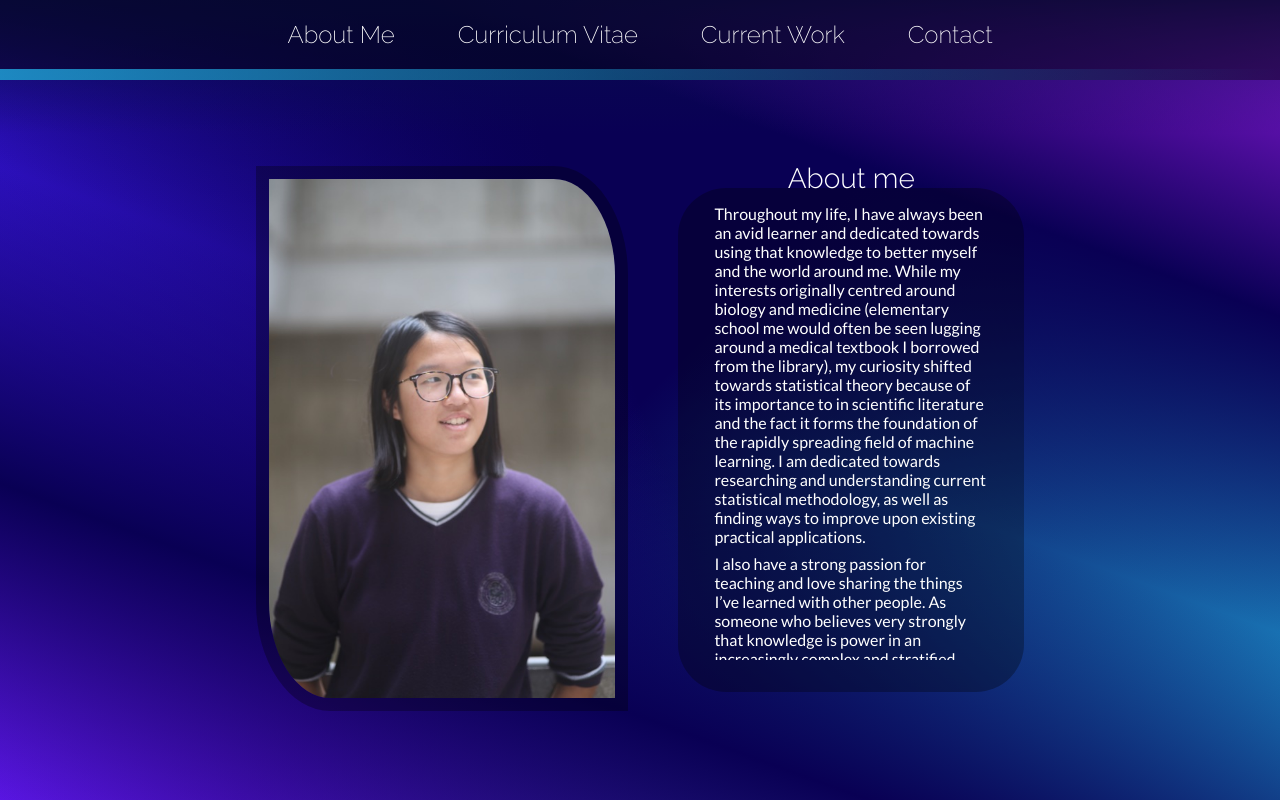
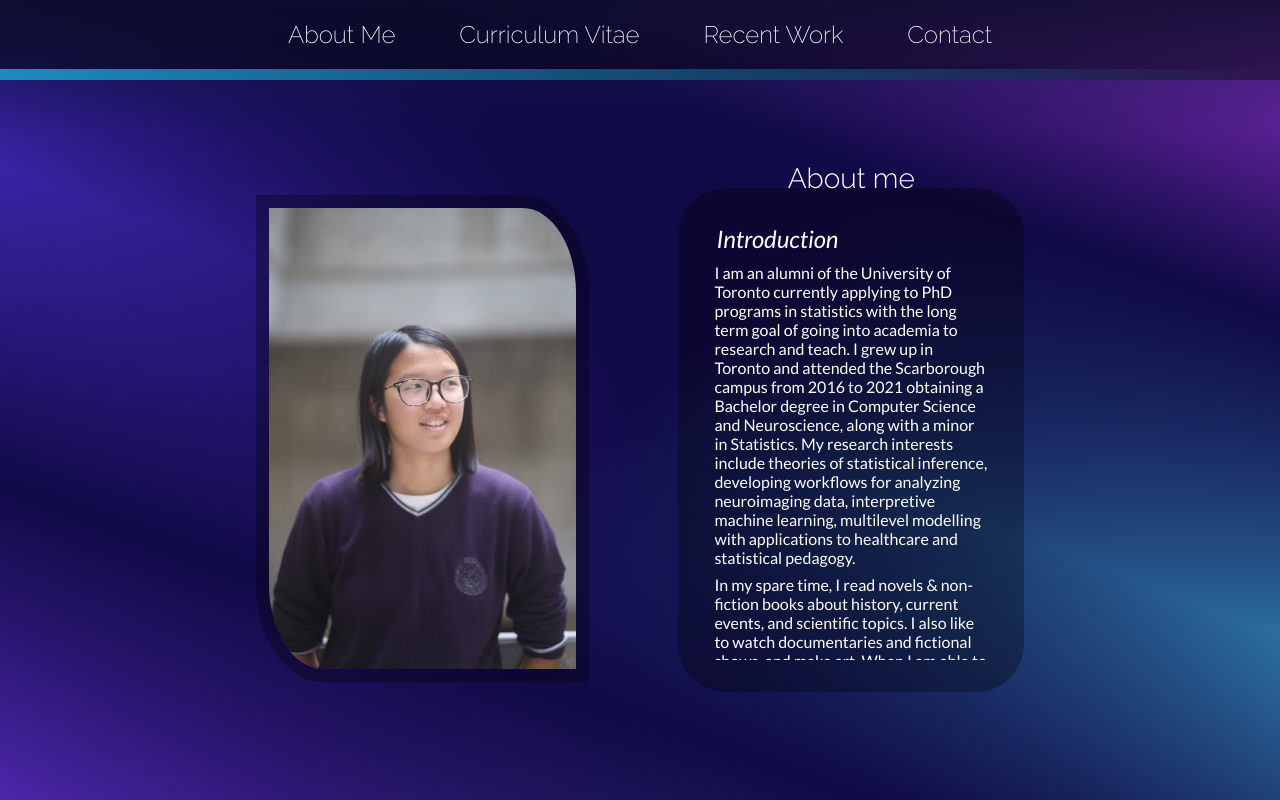
Before and after one commit to linda-lingfeng/linda-lingfeng.github.io, a React (Create React App) app: page / in a window 1280 px wide. Built offline with nearby package versions, Linux system fonts and the light colour scheme.

Commit message:
Fixed saturation, otter icon slightly, description text  and portrait size

```diff
--- a/src/AboutMeComponent.js
+++ b/src/AboutMeComponent.js
@@ -8,27 +8,48 @@ function AboutMeComponent(props) {
     titleContent="About me"
     style="paragraph"
     contentList={[
+      {contentType:"text", className:"about-me-description-header",  content: [
+        {textContentType:"raw", textContent: "Introduction"}
+      ]},
+
       {contentType:"text",  content: [
-          {textContentType: "raw", textContent: "Throughout my life, I have always been an avid learner and dedicated towards using that knowledge to better myself and the world around me. While my interests originally centred around biology and medicine (elementary school me would often be seen lugging around a medical textbook I borrowed from the library), my curiosity shifted towards statistical theory because of its importance to in scientific literature and the fact it forms the foundation of the rapidly spreading field of machine learning. I am dedicated towards researching and understanding current statistical methodology, as well as finding ways to improve upon existing practical applications."},
-        ]
-      },
+        {textContentType:"raw", textContent: "I am an alumni of the University of Toronto currently applying to PhD programs in statistics with the long term goal of going into academia to research and teach. I grew up in Toronto and attended the  Scarborough campus from 2016 to 2021 obtaining a Bachelor degree in Computer Science and Neuroscience, along with a minor in Statistics. My research interests include theories of statistical inference, developing workflows for analyzing neuroimaging data, interpretive machine learning, multilevel modelling with applications to healthcare and statistical pedagogy."}
+      ]},
+
       {contentType:"text",  content: [
-          {textContentType: "raw", textContent: "I also have a strong passion for teaching and love sharing the things I’ve learned with other people. As someone who believes very strongly that knowledge is power in an increasingly complex and stratified world, I strive to make statistical theory and methodology as accessible as possible. I believe strengthening the general understanding of statistics will not only help improve the quality of work done in professional and academic settings, but also prevent the spread of misinformation that occurs when data is interpreted improperly."},
-        ]
-      },
+        {textContentType:"raw", textContent: "In my spare time, I read novels & non-fiction books about history, current events, and scientific topics. I also like to watch documentaries and fictional shows, and make art. When I am able to do so, I enjoy outdoor activities such as swimming, frisbee, skating, and skiing."}
+      ]},
+
       {contentType:"text",  content: [
-          {textContentType: "raw", textContent: "“A society grows great when old men grow trees in whose shade they shall never sit”"},
-        ]
-      },
+        {textContentType:"raw", textContent: "I also very much enjoy playing group games (both video games and board games) with friends and family, especially those that are of the puzzle solving, social deduction, or roleplay variety."}
+      ]},
 
-      {contentType:"image",  content: treeImage},
+      {contentType:"text", className:"about-me-description-header",  content: [
+        {textContentType:"raw", textContent: "Why Statistics?"}
+      ]},
+
+      {contentType:"text",  content: [
+        {textContentType:"raw", textContent: "Throughout my life, I have always been an avid learner and am dedicated to using that knowledge to better myself and the world around me. While my interests originally centred around biology and medicine (my elementary school self would often be seen lugging around a medical textbook I borrowed from the library), my curiosity shifted towards statistical theory because of its importance in scientific literature and the way it forms the foundation of the rapidly growing field of machine learning. I am committed towards researching and understanding current statistical methodology, as well as finding ways to improve upon existing practical applications."}
+      ]},
+
+      {contentType:"text", className:"about-me-description-header",  content: [
+        {textContentType:"raw", textContent: "Why Teaching?", className: "about-me-description-header"}
+      ]},
+
+      {contentType:"text", className:"quote-italics",  content: [
+        {textContentType:"raw", textContent: "“A society grows great when old men grow trees in whose shade they shall never sit”"}
+      ]},
+
+      {contentType:"text",  content: [
+        {textContentType:"raw", textContent: "Besides taking great joy in sharing what I’ve learned with others, I believe teaching statistics (and teaching in general) is important for maintaining and improving societal systems.  As someone who strongly believes that knowledge is essential in an increasingly complex and stratified world, I would like to make statistical theory and methodology as accessible as possible to people from all backgrounds. I believe that strengthening the general understanding of statistics will not only help improve the quality of work done in professional and academic settings, but also prevent the spread of misinformation that occurs when data is interpreted improperly."}
+      ]},
+
+      {contentType:"image",  content: treeImage, className: "description-list-item-image"},
       {contentType:"text",  content: [
           {textContentType: "link", textContent: "image from pngtree.com", linkURL: "https://pngtree.com/freepng/a-person-sitting-under-black-silhouette-of-tree-clipart-with-transparent-background_15361435.html"},
         ]
       },
     ]}
-
-    optionalContentImage={treeImage}
   />
 }
 
--- a/src/App.css
+++ b/src/App.css
@@ -14,13 +14,13 @@
 
 
   background:
-    linear-gradient(180deg, rgba(10, 15, 80, 0.8), rgba(10, 15, 80, 0), rgba(10, 15, 80, 0), rgba(10, 15, 80, 0), rgba(10, 15, 80, 0), rgba(10, 15, 80, 0), rgba(10, 15, 80, 0)),
-    linear-gradient(20deg, rgba(155, 23, 234, 0.3), rgba(9, 0, 84, 1), rgba(155, 23, 234, 0), rgba(9, 0, 84, 1), rgba(155, 23, 234, 0.9)),
-    linear-gradient(60deg, rgba(155, 23, 234, 0.2), rgba(155, 23, 234, 0), rgba(155, 23, 234, 0)),
-    linear-gradient(70deg, rgba(40, 23, 234, 0.9), rgba(0, 0, 0, 0), rgba(40, 23, 234, 0)),
-    linear-gradient(315deg, rgba(35, 191, 243, 0.7), rgba(0, 0, 0, 0), rgba(40, 23, 234, 0));
+    linear-gradient(180deg, rgba(19, 23, 73, 0.8), rgba(19, 23, 73, 0), rgba(19, 23, 73, 0), rgba(19, 23, 73, 0), rgba(19, 23, 73, 0), rgba(19, 23, 73, 0), rgba(19, 23, 73, 0)),
+    linear-gradient(20deg, rgba(79, 26, 110, 0.3), rgba(16, 10, 71, 1), rgba(149, 48, 207, 0), rgba(16, 10, 71, 1), rgba(149, 48, 207, 0.9)),
+    linear-gradient(60deg, rgba(149, 48, 207, 0.2), rgba(149, 48, 207, 0), rgba(149, 48, 207, 0)),
+    linear-gradient(70deg, rgba(61, 48, 207, 0.9), rgba(0, 0, 0, 0), rgba(61, 48, 207, 0)),
+    linear-gradient(315deg, rgba(63, 179, 218, 0.7), rgba(0, 0, 0, 0), rgba(61, 48, 207, 0));
 
-  background-color: rgba(9, 0, 84, 1);
+  background-color: rgba(16, 10, 71, 1);
   color: white;
 }
 
@@ -170,7 +170,7 @@ a:visited {
   order: 1;
   min-height: 0;
   height: auto;
-  width: 45%;
+  width: 40%;
 
   display: flex;
   justify-content: center;
@@ -258,6 +258,16 @@ a:visited {
   margin: 0;
 }
 
+.description-list-item.quote-italics {
+  animation: slide 1s forwards;
+  position: relative;
+  left: 100%;
+  padding: 0.25em;
+  margin: 0;
+
+  font-style: italic;
+}
+
 .description-list-item.description-list-item-image {
   animation: slide 1s forwards;
   position: relative;
@@ -265,6 +275,18 @@ a:visited {
 
   object-fit: contain;
   width:100%;
+}
+
+.description-list-item.about-me-description-header {
+  animation: slide 1s forwards;
+  position: relative;
+  left: 100%;
+  width:100%;
+
+  padding-top: 1em;
+  font-size: 1.5em;
+  font-style: italic;
+  /* font-weight: bold; */
 }
 
 .description-list-item:nth-child(1) {
--- a/src/CurrentWorkComponent.js
+++ b/src/CurrentWorkComponent.js
@@ -4,12 +4,12 @@ import personalPortrait from "./profile_pic_1.png"
 function CurrentWorkComponent(props) {
   return <PortraitExhibit
     portraitImg={personalPortrait}
-    titleContent="My Current Work"
+    titleContent="My Recent Work"
     style="list"
     contentList={[
       {contentType:"text",  content: [
         {textContentType: "raw", textContent: "Currently working on analyzing previously collected fMRI data with machine learning methods by attempting to classify scans taken from a generalized anxiety disorder (GAD) group and control group in different conditions of an approach-avoid conflict task. This project is being written using "},
-        {textContentType: "link", textContent: "Braniak", linkURL: "https://brainiak.org/"},
+        {textContentType: "link", textContent: "Brainiak", linkURL: "https://brainiak.org/"},
         {textContentType: "raw", textContent: ", a Python package which implements various helper functions for brain imaging data to enable easier analysis with scikit-learn (https://scikit-learn.org/stable/). More information to be provided at a future date with permission from the principal investigator."},
       ]},
 
@@ -22,7 +22,7 @@ function CurrentWorkComponent(props) {
       {contentType:"text",  content: [
         {textContentType: "raw", textContent: "Published a literature mapping paper at the SIGCSE 2024 conference that investigates how alternative grading is studied in computer science education research. Over the summer of 2023, I worked with other students in the "},
         {textContentType: "link", textContent: "CMS Undergraduate Research Group", linkURL: "http://brianharrington.net/"},
-        {textContentType: "raw", textContent: " to read through and classify ~40 papers based on the type of grading implemented in the study, the target audience and the metric used to evaluate results. This project served to outline current patterns in computer science education research and highlight potential areas for future. Thank you to Professor Brian Harrington for the advice and support provided throughout the project!"},
+        {textContentType: "raw", textContent: " to read through and classify ~40 papers based on the type of grading implemented in the study, the target audience and the metric used to evaluate results. This project served to outline current patterns in computer science education research and highlight potential areas for future investigation. Thank you to Professor Brian Harrington for the advice and support provided throughout the project!"},
       ]},
 
       {contentType:"text",  content: [
@@ -36,7 +36,12 @@ function CurrentWorkComponent(props) {
         {textContentType: "link", textContent: "Professor Marcello Ponce.", linkURL: "https://www.utsc.utoronto.ca/cms/marcelo-ponce"},
 
       ]},
+
+      {contentTyoe:"text",  content: [
+        {textContentType:"raw", textContent: ""}
+      ]},
     ]}
+
   />
 }
 
--- a/src/NavigationBar.js
+++ b/src/NavigationBar.js
@@ -9,7 +9,7 @@ function NavigationBar(props) {
       >Curriculum Vitae</button>
       <button className="nav-button"
         onClick={() => props.setContentDisplayed("current work")}
-      >Current Work</button>
+      >Recent Work</button>
       <button className="nav-button"
         onClick={() => props.setContentDisplayed("contact")}
       >Contact</button>
--- a/src/PortraitExhibit.js
+++ b/src/PortraitExhibit.js
@@ -11,6 +11,8 @@ function Portrait(props) {
 function DescriptionParagraphs(props) {
   return <div className="description-list">
     {props.contentList.map((descriptionItem) => {
+
+    let className = descriptionItem.className ? "description-list-item " + descriptionItem.className : "description-list-item";
     if (descriptionItem.contentType === "text") {
 
       /* Each child in this list is either a span with no styling or it is
@@ -23,12 +25,14 @@ function DescriptionParagraphs(props) {
             return <a href={paragraphItem.linkURL}> {paragraphItem.textContent}</a>
           }
         });
-      return (<p className="description-list-item" children={children}/>);
+
+
+      return (<p className={className} children={children}/>);
 
 
     /* Image Case: render the image from the source provided */
     } else if (descriptionItem.contentType === "image") {
-      return (<img className="description-list-item description-list-item-image" src={descriptionItem.content}></img>)
+      return (<img className={className} src={descriptionItem.content}></img>)
     }
 
     })}
@@ -64,6 +68,7 @@ function DescriptionBox(props) {
   if (props.style === "paragraph") {
     descriptionContent = <DescriptionParagraphs contentList={props.contentList} />
   } else if (props.style === "list") {
+    /* NOTE that description List does NOT support custom class names in the same way  */
     descriptionContent = <DescriptionList contentList={props.contentList} />
   } else {
     descriptionContent = <div className="description-list"></div>
@@ -76,6 +81,10 @@ function DescriptionBox(props) {
   </div>;
 }
 
+
+/**
+ * Designs an exhibit for a potrait on the left with text to the right
+ */
 function PortraitExhibit(props) {
   return <div className="portrait-exhibit">
     <div className="portrait-container">
```
Also changed, not shown: public/index.html (+1 -3 lines), public/favicon.svg.
